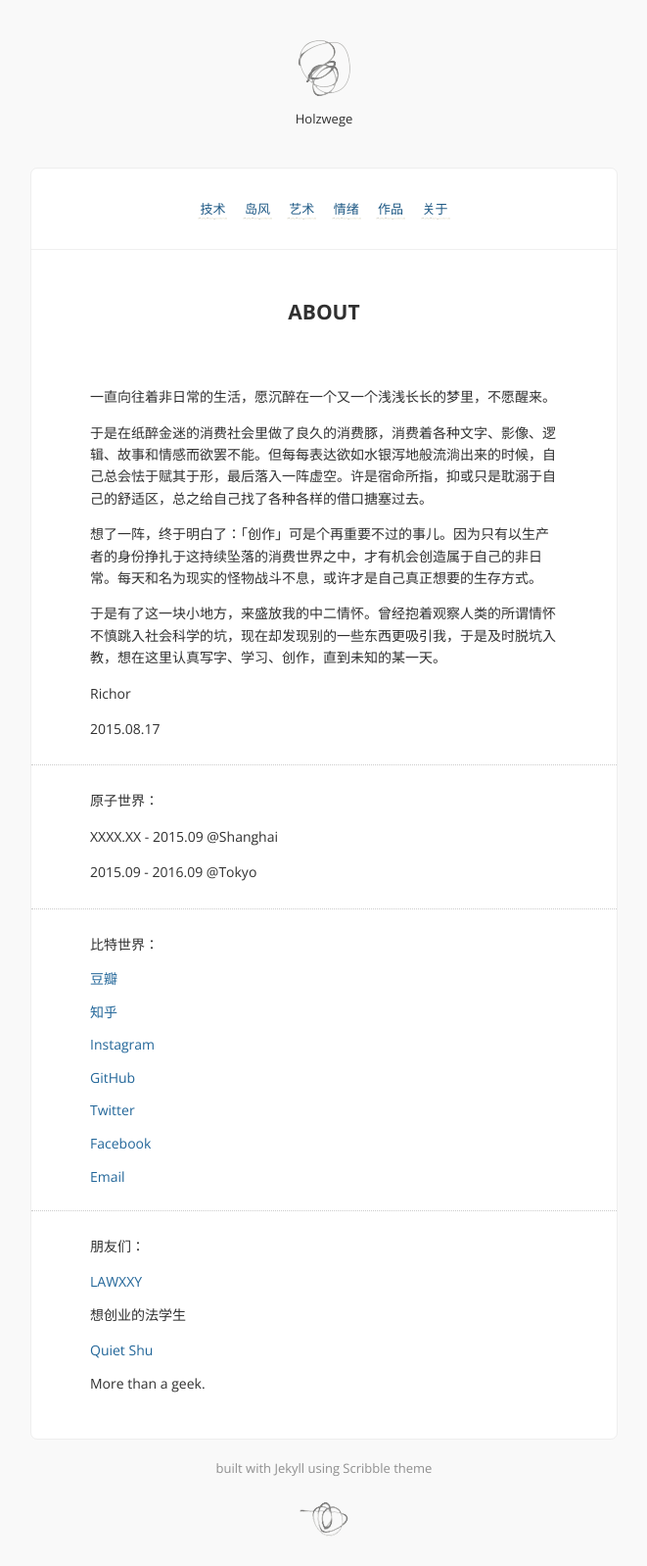
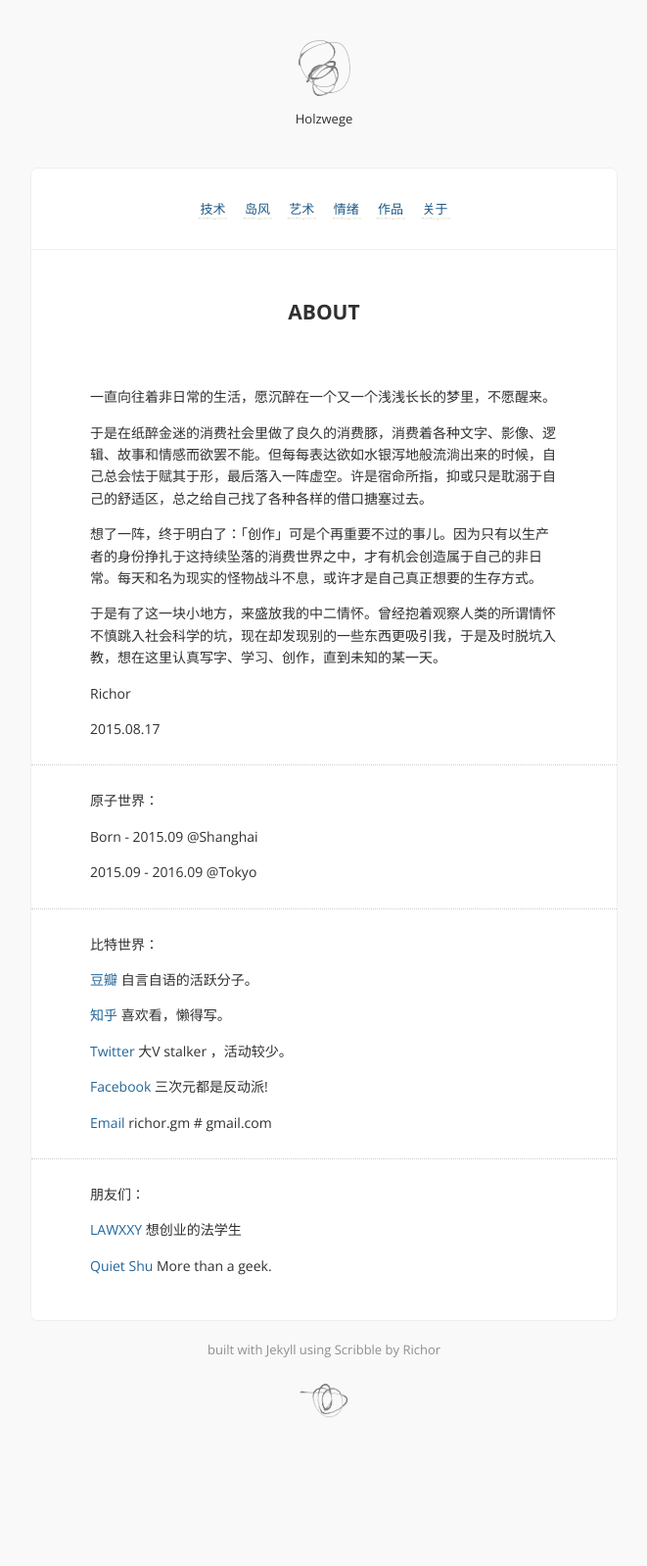
Before and after one commit to richorw/richorw.github.io, a Jekyll site: the page built from about.md, in a window 1280 px wide. Shown: the whole page at 98% size, without its empty margins (309-970 px from the left). Built offline with Jekyll 4.4.1, drawn with Linux system fonts in a browser that asks for light colours; Markdown is read by kramdown in place of the engine named in the settings; comment, search, counter and statistics services are not loaded; after the commit the page ends 1477 px from its top, so only the background shows below that.

Commit message:
fix again @_@

```diff
--- a/_includes/footer.html
+++ b/_includes/footer.html
@@ -1,5 +1,5 @@
 <footer>
-  <a href="http://github.com/muan/scribble" class="muted">built with Jekyll using Scribble theme</a>
+  <a href="http://github.com/muan/scribble" class="muted">built with Jekyll using Scribble by Richor</a>
   <br />
   <br />
   <img src="/images/scribble2.png" alt="scribble" />
--- a/about.md
+++ b/about.md
@@ -20,7 +20,7 @@ Richor
 
 原子世界：
 
-XXXX.XX - 2015.09 @Shanghai
+Born - 2015.09 @Shanghai
 
 2015.09 - 2016.09 @Tokyo
 
@@ -28,28 +28,20 @@ XXXX.XX - 2015.09 @Shanghai
 
 比特世界：
 
-[豆瓣](http://www.douban.com/people/richor/)
+[豆瓣](http://www.douban.com/people/richor/) 自言自语的活跃分子。
 
-[知乎](http://www.zhihu.com/people/richorzhihu)
+[知乎](http://www.zhihu.com/people/richorzhihu) 喜欢看，懒得写。
 
-[Instagram](https://instagram.com/richorrr/)
+[Twitter](https://twitter.com/richor_w) 大V stalker ，活动较少。
 
-[GitHub](https://github.com/richorw)
+[Facebook](https://www.facebook.com/richorw) 三次元都是反动派!
 
-[Twitter](https://twitter.com/richor_w)
-
-[Facebook](https://www.facebook.com/richorw)
-
-[Email](mailto:richor.gm@gmail.com)
+[Email](mailto:richor.gm@gmail.com) richor.gm # gmail.com
 
 ---
 
 朋友们：
 
-[LAWXXY](http://www.pigsays.com/)
+[LAWXXY](http://www.pigsays.com/) 想创业的法学生
 
-想创业的法学生
-
-[Quiet Shu](http://quietshu.github.io/)
-
-More than a geek.
+[Quiet Shu](http://quietshu.github.io/) More than a geek.
```
Also changed, not shown: art.md (+1 -3 lines), shima.md (+1 -6 lines), tech.md (+1 -3 lines), word.md (added, +9 -0 lines), 4 other files.
